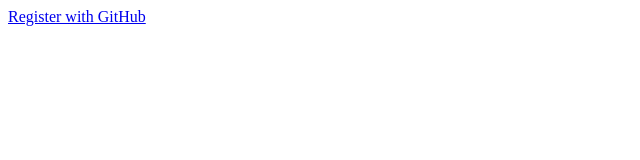
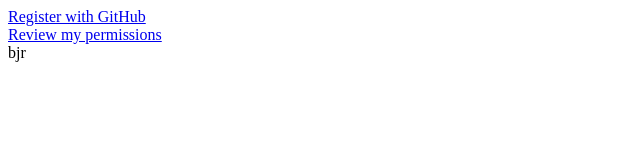
Before and after one commit to socialement-competents/GOAuth, a plain HTML site: page lambdas/register/public/index.html in a window 1280 px wide. Shown: the whole page, without its empty margins (0-640 px from the left). Drawn offline with nearby package versions, Linux system fonts and the light colour scheme.

Commit message:
v0.0001 of the home page

```diff
--- a/lambdas/register/public/index.html
+++ b/lambdas/register/public/index.html
@@ -12,6 +12,10 @@
   <a href="https://github.com/login/oauth/authorize?client_id=254da534d4bbcad57274">
     Register with GitHub
   </a>
+  <br>
+  <a href="https://github.com/settings/connections/applications/254da534d4bbcad57274">
+    Review my permissions
+  </a>
   <div id="app"></div>
 
   <script src="main.js"></script>
--- a/lambdas/register/public/main.js
+++ b/lambdas/register/public/main.js
@@ -1,3 +1,4 @@
 new Vue({
+  el: '#app',
   template: '<div>bjr</div>'
 })
```
